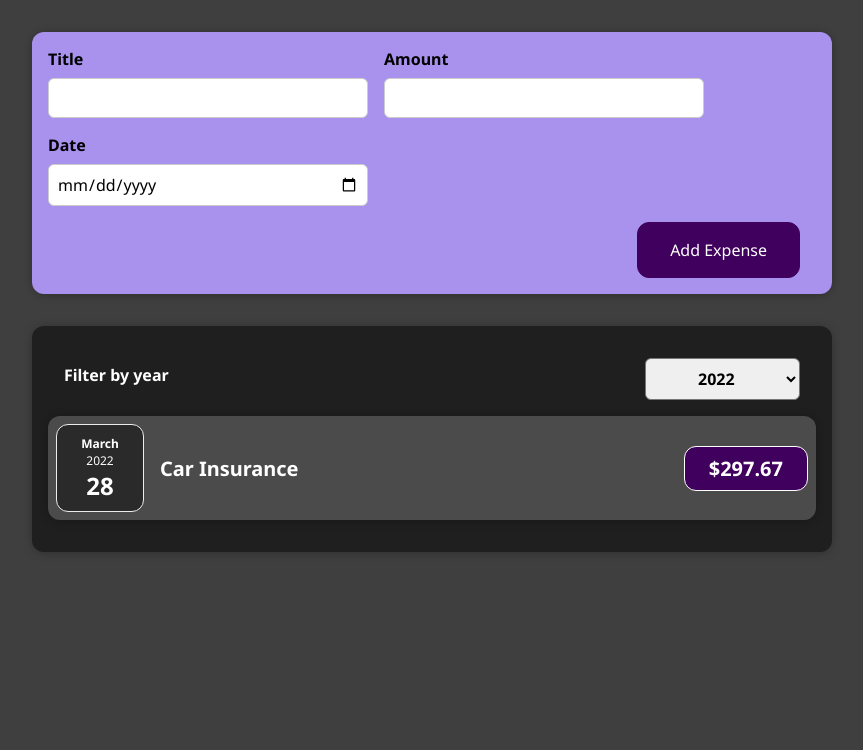
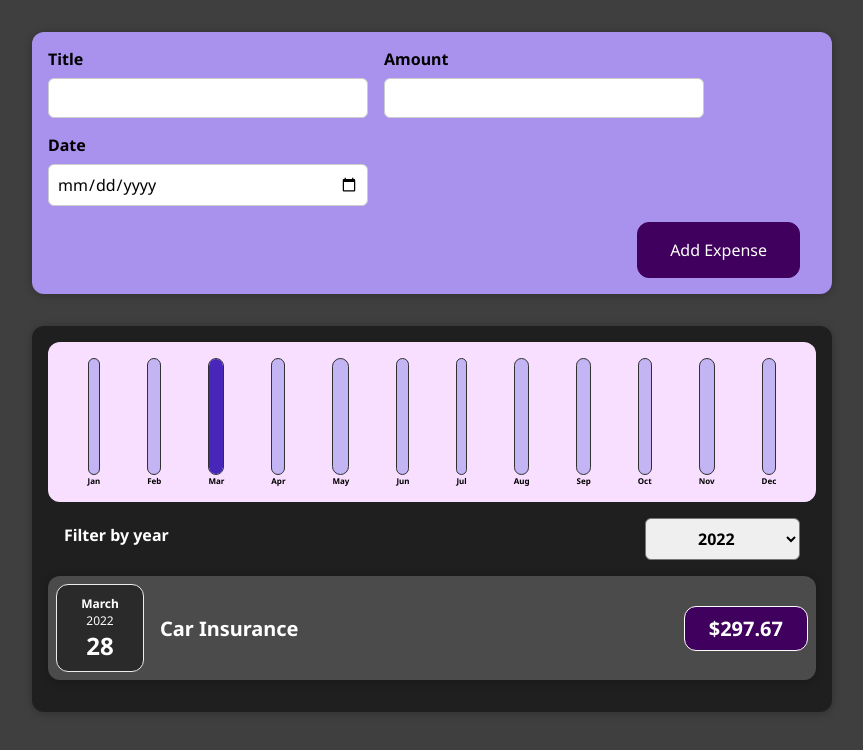
Before and after one commit to fstipo/Expenses-App, a React (Create React App) app: page / in a window 1280 px wide. Shown: the top 750 px of the page, without its empty margins (208-1071 px from the left). Built offline with nearby package versions, Linux system fonts and the light colour scheme.

Commit message:
add chart

```diff
--- a/src/App.js
+++ b/src/App.js
@@ -1,9 +1,9 @@
 import React, { useState } from 'react';
 import Card from './components/UI/Card';
-import ExpenseItem from './components/Expenses/ExpenseItem';
 import NewExpense from './components/NewExpense/NewExpense';
 import ExpensesFilter from './components/Expenses/ExpensesFilter';
 import ExpensesList from './components/Expenses/ExpensesList';
+import ExpensesChart from './components/Expenses/ExpensesChart';
 
 const DUMMY_EXPENSES = [
   {
@@ -53,6 +53,7 @@
       <NewExpense onAddExpense={addExpenseHandler} />
 
       <Card className="expenses">
+        <ExpensesChart expenses={filterExpenses} />
         <ExpensesFilter
           selected={filteredYear}
           onChangeFilter={filterChangeHandler}
--- /dev/null
+++ b/src/components/Chart/Chart.css
@@ -0,0 +1,9 @@
+.chart {
+  padding: 1rem;
+  border-radius: 12px;
+  background-color: #f8dfff;
+  text-align: center;
+  display: flex;
+  justify-content: space-around;
+  height: 10rem;
+}
--- /dev/null
+++ b/src/components/Chart/Chart.js
@@ -0,0 +1,23 @@
+import React from 'react';
+import ChartBar from './ChartBar';
+import './Chart.css';
+
+const Chart = (props) => {
+  const dataPointsValue = props.dataPoints.map((dataPoint) => dataPoint.value);
+  const totalMax = Math.max(...dataPointsValue);
+
+  return (
+    <div className="chart">
+      {props.dataPoints.map((dataPoint) => (
+        <ChartBar
+          key={dataPoint.label}
+          value={dataPoint.value}
+          maxValue={totalMax}
+          label={dataPoint.label}
+        />
+      ))}
+    </div>
+  );
+};
+
+export default Chart;
--- /dev/null
+++ b/src/components/Chart/ChartBar.css
@@ -0,0 +1,30 @@
+.chart-bar {
+  height: 100%;
+  display: flex;
+  flex-direction: column;
+  align-items: center;
+}
+
+.chart-bar__inner {
+  height: 100%;
+  width: 100%;
+  border: 1px solid #313131;
+  border-radius: 12px;
+  background-color: #c3b4f3;
+  overflow: hidden;
+  display: flex;
+  flex-direction: column;
+  justify-content: flex-end;
+}
+
+.chart-bar__fill {
+  background-color: #4826b9;
+  width: 100%;
+  transition: all 0.3s ease-out;
+}
+
+.chart-bar__label {
+  font-weight: bold;
+  font-size: 0.5rem;
+  text-align: center;
+}
--- /dev/null
+++ b/src/components/Chart/ChartBar.js
@@ -0,0 +1,23 @@
+import React from 'react';
+import './ChartBar.css';
+
+const ChartBar = (props) => {
+  let barFillHeight = '0%';
+  if (props.maxValue > 0) {
+    barFillHeight = Math.round((props.value / props.maxValue) * 100) + '%';
+  }
+
+  return (
+    <div className="chart-bar">
+      <div className="chart-bar__inner">
+        <div
+          className="chart-bar__fill"
+          style={{ height: barFillHeight }}
+        ></div>
+      </div>
+      <div className="chart-bar__label">{props.label}</div>
+    </div>
+  );
+};
+
+export default ChartBar;
--- /dev/null
+++ b/src/components/Expenses/ExpensesChart.js
@@ -0,0 +1,64 @@
+import React from 'react';
+import Chart from '../Chart/Chart';
+
+const ExpensesChart = (props) => {
+  const chartDataPoints = [
+    {
+      label: 'Jan',
+      value: 0,
+    },
+    {
+      label: 'Feb',
+      value: 0,
+    },
+    {
+      label: 'Mar',
+      value: 0,
+    },
+    {
+      label: 'Apr',
+      value: 0,
+    },
+    {
+      label: 'May',
+      value: 0,
+    },
+    {
+      label: 'Jun',
+      value: 0,
+    },
+    {
+      label: 'Jul',
+      value: 0,
+    },
+    {
+      label: 'Aug',
+      value: 0,
+    },
+    {
+      label: 'Sep',
+      value: 0,
+    },
+    {
+      label: 'Oct',
+      value: 0,
+    },
+    {
+      label: 'Nov',
+      value: 0,
+    },
+    {
+      label: 'Dec',
+      value: 0,
+    },
+  ];
+
+  for (const expense of props.expenses) {
+    const dataMonth = expense.date.getMonth();
+    chartDataPoints[dataMonth].value += expense.amount;
+  }
+
+  return <Chart dataPoints={chartDataPoints} />;
+};
+
+export default ExpensesChart;
```
